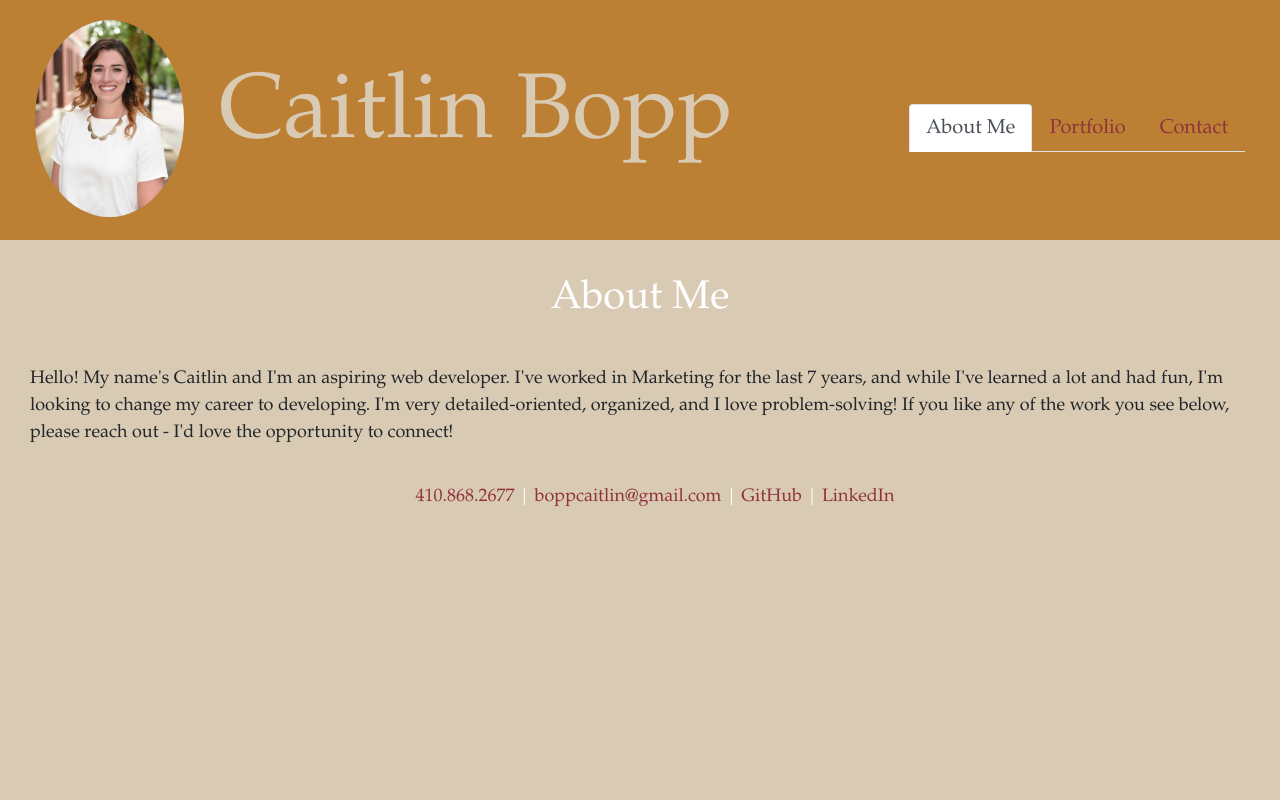
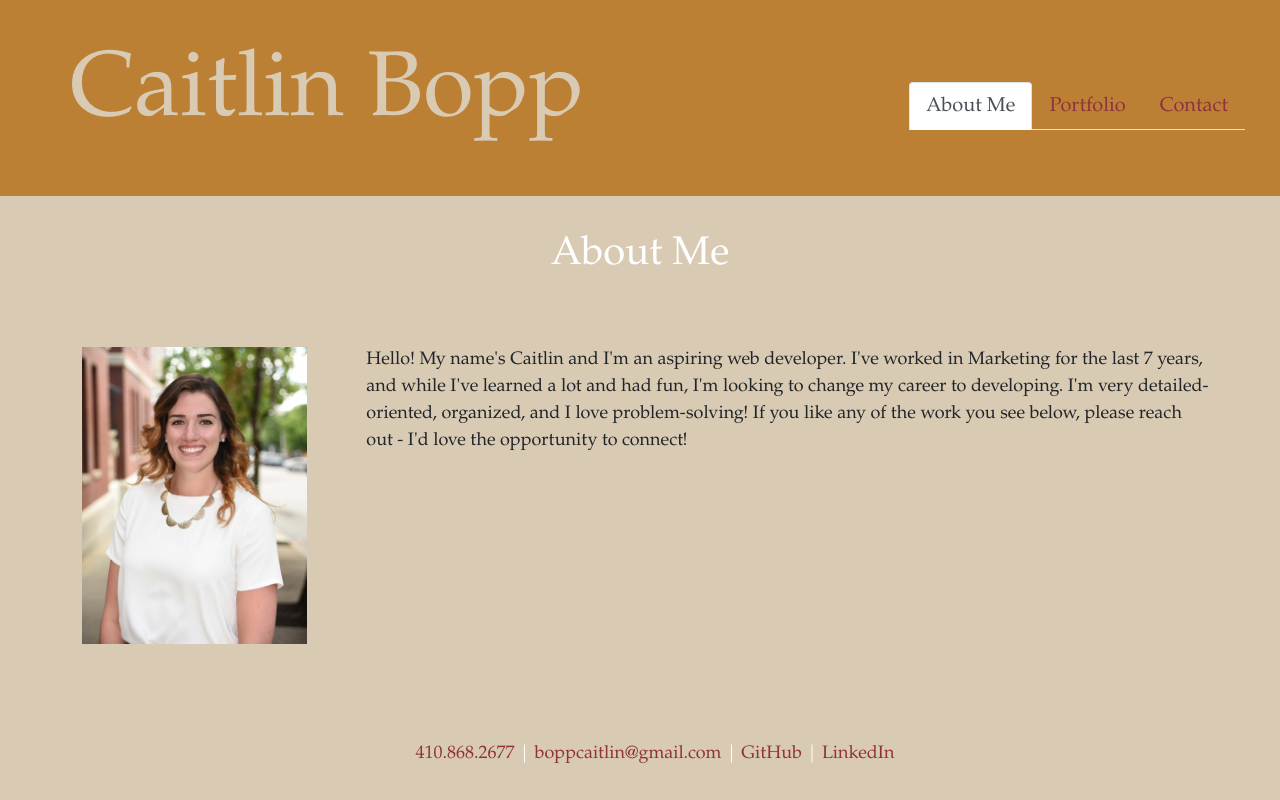
Before and after one commit to caitbopp/react-portfolio, a React (Create React App) app: page / in a window 1280 px wide. Built offline with nearby package versions, Linux system fonts and the light colour scheme.

Commit message:
Updated about me page and moved headhshot from navbar to about me section

```diff
--- a/package.json
+++ b/package.json
@@ -2,10 +2,12 @@
   "name": "react-portfolio",
   "version": "0.1.0",
   "private": true,
+  "homepage": "https://caitbopp.github.io/react-portfolio/",
   "dependencies": {
     "@testing-library/jest-dom": "^5.14.1",
     "@testing-library/react": "^11.2.7",
     "@testing-library/user-event": "^12.8.3",
+    "gh-pages": "^3.2.3",
     "react": "^17.0.2",
     "react-dom": "^17.0.2",
     "react-router-dom": "^5.2.0",
@@ -13,6 +15,8 @@
     "web-vitals": "^1.1.2"
   },
   "scripts": {
+    "predeploy": "npm run build",
+    "deploy": "gh-pages -d build",
     "start": "react-scripts start",
     "build": "react-scripts build",
     "test": "react-scripts test",
--- a/src/App.css
+++ b/src/App.css
@@ -28,9 +28,10 @@ body {
 }
 
 .footer {
-  margin-top: 1rem;
+  margin-top: 2rem;
   padding: 1rem;
   background-color:#D9CAB3;
+  position: fixed;
   bottom: 0;
   left: 0;
   width: 100%;
@@ -39,10 +40,12 @@ body {
 
 
 #headshot {
-  height: 200px;
+  height: 300px;
   padding-bottom: 3px;
+  margin-left: 5%;
+  margin-right: 5%;
   float: left;
-  border-radius: 50%;
+  /* border-radius: 50%; */
 }
 
 a {
@@ -101,6 +104,12 @@ p {
   margin-left: 30px;
   margin-top: 5px;
   font-size: 18px;
+}
+
+.about-me-container {
+  padding: 20px;
+  margin-right: 5%;
+  /* margin-bottom: 5px; */
 }
 
 /* Work History*/
--- a/src/components/NavBar.js
+++ b/src/components/NavBar.js
@@ -5,7 +5,7 @@ function NavBar({ currentPage, handlePageChange }) {
     return (<header>
         <nav className="navbar navbar-expand-lg">
             <div className="container-fluid">
-                <img id="headshot" src={headshot} />
+                {/* <img id="headshot" src={headshot} /> */}
                 <h1 className="navbar-brand">Caitlin Bopp</h1>
                 <div className="collapse navbar-collapse  d-flex flex-sm-row flex-lg-row-reverse" id="navbarNav">
                     <ul className="nav nav-tabs">
--- a/src/components/pages/AboutMe.js
+++ b/src/components/pages/AboutMe.js
@@ -1,13 +1,23 @@
 import React from 'react';
+import headshot from '../../assets/headshot.jpg';
 
 export default function AboutMe() {
     return (
         <div>
             <h1>About Me</h1>
-            <p>Hello! My name's Caitlin and I'm an aspiring web developer. I've worked in Marketing for the last 7 years,
-                and while I've learned a lot and had fun, I'm looking to change my career to developing. I'm very
-                detailed-oriented, organized, and I love problem-solving! If you like any of the work you see below, please
-                reach out - I'd love the opportunity to connect!</p>
+            <div className="about-me-container mb-5">
+                <div className="row">
+                    <div className="span4">
+                        <div className="clearfix content-heading">
+                            <img className="pull-left" id="headshot" src={headshot} />
+                            <p>Hello! My name's Caitlin and I'm an aspiring web developer. I've worked in Marketing for the last 7 years,
+                                and while I've learned a lot and had fun, I'm looking to change my career to developing. I'm very
+                                detailed-oriented, organized, and I love problem-solving! If you like any of the work you see below, please
+                                reach out - I'd love the opportunity to connect!</p>
+                        </div>
+                    </div>
+                </div>
+            </div>
         </div>
     );
 }
--- a/src/components/pages/Contact.js
+++ b/src/components/pages/Contact.js
@@ -3,7 +3,7 @@ import React from 'react';
 export default function Contact() {
     return (
         <div>
-            <h1>Contact Page</h1>
+            <h1>Let's Connect!</h1>
 
             <div className="container px-5 py-10 mx-auto flex sm:flex-nowrap flex-wrap">
                 <div className="lg:w-2/3 md:w-1/2 bg-gray-900 rounded-lg overflow-hidden sm:mr-10 p-10 flex items-end justify-start relative">
@@ -35,9 +35,6 @@ export default function Contact() {
                     netlify
                     name="contact"
                     className="lg:w-1/3 md:w-1/2 flex flex-col md:ml-auto w-full md:py-8 mt-8 md:mt-0">
-                    <h2 className="text-white sm:text-4xl text-3xl mb-1 font-medium title-font">
-                       Let's Connect!
-                    </h2>
                     <div className="relative mb-4">
                         <label htmlFor="name" className="leading-7 text-sm text-gray-400">
                             Name
--- a/src/components/pages/Portfolio.js
+++ b/src/components/pages/Portfolio.js
@@ -3,9 +3,10 @@ import { projects } from '../../data';
 
 
 
+
 export default function Projects() {
   return (
-      <div className="container px-5 py-10 mx-auto text-center lg:px-40">
+      <div className="container px-5 py-10 mx-auto text-center lg:px-40 pb-5">
           <h1>
             Portfolio
           </h1>
--- a/src/data.js
+++ b/src/data.js
@@ -1,10 +1,15 @@
+import booleanBookworm from './assets/project2-screenshot.png';
+import yodaAdvice from './assets/project-screenshot.png';
+import workDayScheduler from './assets/work-day-scheduler.png';
+import teamProfileGenerator from './assets/team-profile-generator.png';
+
 export const projects = [
     {
       title: "Boolean Bookworm",
       subtitle: "TEST",
       description:
         "Lorem ipsum dolor sit amet consectetur adipisicing elit. Praesentium dolore rerum laborum iure enim sint nemo omnis voluptate exercitationem eius?",
-      image: "./assets/project2-screenshot.png",
+      image: booleanBookworm,
       deployedLink: "https://hidden-refuge-01270.herokuapp.com/",
       gitHubLink: "https://github.com/pgurung95/Boolean_Bookworm",
     },
@@ -13,7 +18,7 @@ export const projects = [
       subtitle: "TEST",
       description:
         "Lorem ipsum dolor sit amet consectetur adipisicing elit. Praesentium dolore rerum laborum iure enim sint nemo omnis voluptate exercitationem eius?",
-      image: "./assets/project-screenshot.png",
+      image: yodaAdvice,
       deployedLink: "https://caitbopp.github.io/yoda-advice/",
       gitHubLink: "https://github.com/caitbopp/yoda-advice",
     },
@@ -22,7 +27,7 @@ export const projects = [
       subtitle: "TEST",
       description:
         "Lorem ipsum dolor sit amet consectetur adipisicing elit. Praesentium dolore rerum laborum iure enim sint nemo omnis voluptate exercitationem eius?",
-      image: "./assets/work-day-scheduler.png",
+      image: workDayScheduler,
       deployedLink: "https://caitbopp.github.io/work-day-scheduler/",
       gitHubLink: "https://github.com/caitbopp/work-day-scheduler",
     },
@@ -31,7 +36,7 @@ export const projects = [
       subtitle: "TEST",
       description:
         "Lorem ipsum dolor sit amet consectetur adipisicing elit. Praesentium dolore rerum laborum iure enim sint nemo omnis voluptate exercitationem eius?",
-      image: "./assets/team-profile-generator.png",
+      image: teamProfileGenerator,
       deployedLink: "https://youtu.be/ZxebSb95PSU",
       gitHubLink: "https://github.com/caitbopp/team-profile-generator",
     },
```
Also changed, not shown: 1 other file (tests, documents, lock files or other folders).
